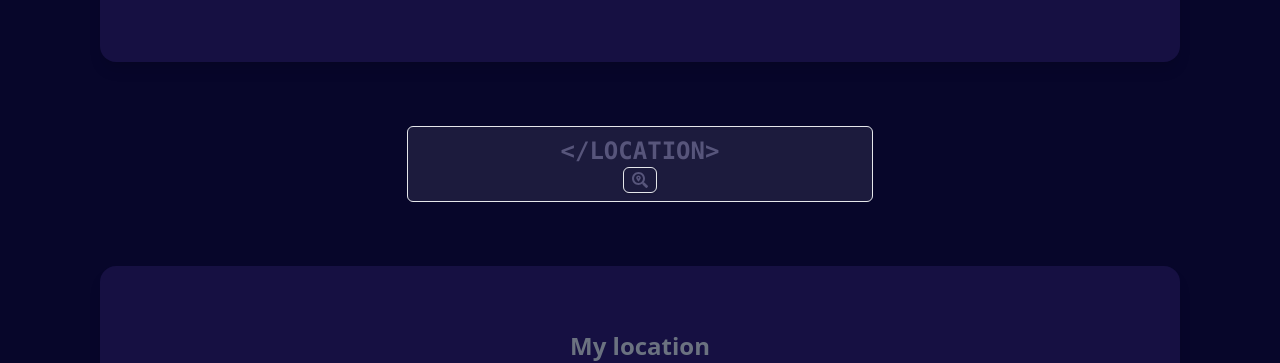
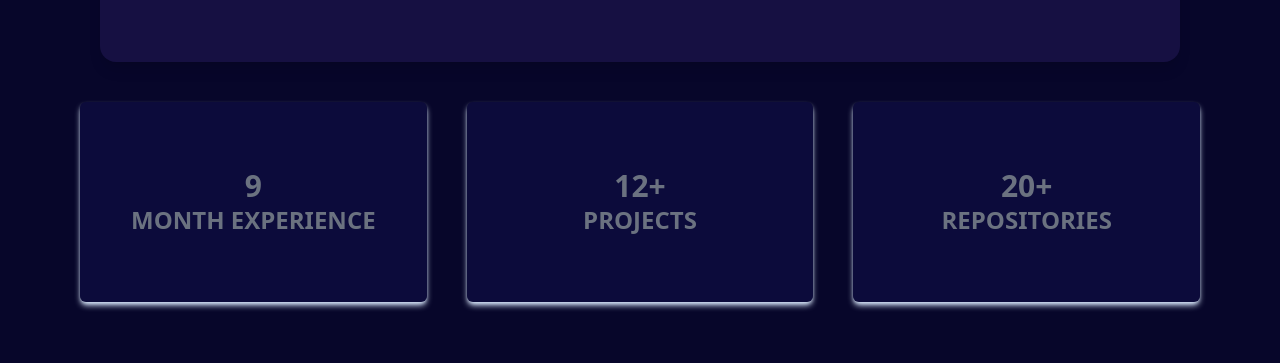
Before and after one commit to Md-Rijwan-Jannat/rijwan-jannat-portfolio, a React (Vite) app: page / in a window 1280 px wide. Shown: the part 5280-5643 px from the top of the page. Built offline with nearby package versions, Linux system fonts and the light colour scheme; grey boxes are pictures that could not be loaded; a web font is replaced by a local one.

Commit message:
rojcts or experience

```diff
--- a/src/pages/Home/About/About.jsx
+++ b/src/pages/Home/About/About.jsx
@@ -35,6 +35,39 @@ const About = () => {
                     <p className="text-gray-500 text-xl"> I am studying in Bogura Polytechnic Institute, Bangladesh. Now, I am learning tow technologies, 1st Computer Science Engineering or 2nd Mechanical Engineering</p>
                 </div>
             </div>
+            <div className="lg:flex gap-10 justify-between my-10">
+                <motion.div
+                    whileHover={{ scale: 1.1 }}
+                    whileTap={{ scale: 0.9 }}
+                    className=" w-full"
+                >
+                    <div className="flex flex-col h-[200px] justify-center items-center text-3xl font-bold p-16 shadow-md shadow-blue-100  lg:text-xl rounded-md px-4 py-1 bg-opacity-50 bg-[#12104d] text-gray-500">
+                        <h2 className="text-gray-500 text-3xl font-bold">9</h2>
+                        <p className="text-gray-500 text-2xl font-semibold uppercase">Month experience</p>
+                    </div>
+                </motion.div>
+
+                <motion.div
+                    whileHover={{ scale: 1.1 }}
+                    whileTap={{ scale: 0.9 }}
+                    className=" w-full"
+                >
+                    <div className="flex flex-col w-full h-[200px] justify-center items-center text-3xl font-bold p-16 shadow-md shadow-blue-100  lg:text-xl rounded-md px-4 py-1 bg-opacity-50 bg-[#12104d] text-gray-500">
+                        <h2 className="text-3xl font-bold">12+</h2>
+                        <p className="text-gray-500 text-2xl font-semibold uppercase">Projects</p>
+                    </div>
+                </motion.div>
+                <motion.div
+                    whileHover={{ scale: 1.1 }}
+                    whileTap={{ scale: 0.9 }}
+                    className=" w-full"
+                >
+                    <div className="flex flex-col w-full h-[200px] justify-center items-center text-3xl font-bold p-16 shadow-md shadow-blue-100  lg:text-xl rounded-md px-4 py-1 bg-opacity-50 bg-[#12104d] text-gray-500">
+                        <h2 className="text-gray-500 text-3xl font-bold ">20+</h2>
+                        <p className="text-gray-500 text-2xl font-semibold uppercase">Repositories</p>
+                    </div>
+                </motion.div>
+            </div>
         </div>
 
     );
```
Lines whose indentation alone changed are shown as unchanged.
